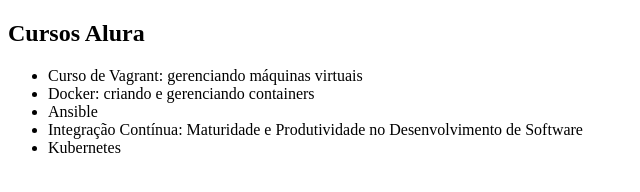
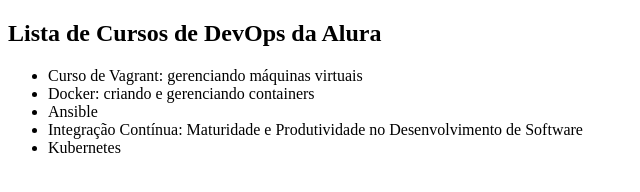
Before and after one commit to juliogiacobbo/alura-git, a plain HTML site: page index.html in a window 1280 px wide. Shown: the whole page, without its empty margins (0-640 px from the left). Drawn offline with Linux system fonts and the light colour scheme.

Commit message:
Mudando o titulo h2

```diff
--- a/index.html
+++ b/index.html
@@ -5,7 +5,7 @@
     <title>Lista de Cursos de DevOps da Alura</title>
 </head>
 <body>
-    <h2>Cursos Alura</h2>
+    <h2>Lista de Cursos de DevOps da Alura</h2>
     <ul>
         <li>Curso de Vagrant: gerenciando máquinas virtuais</li>
         <li>Docker: criando e gerenciando containers</li>
```
